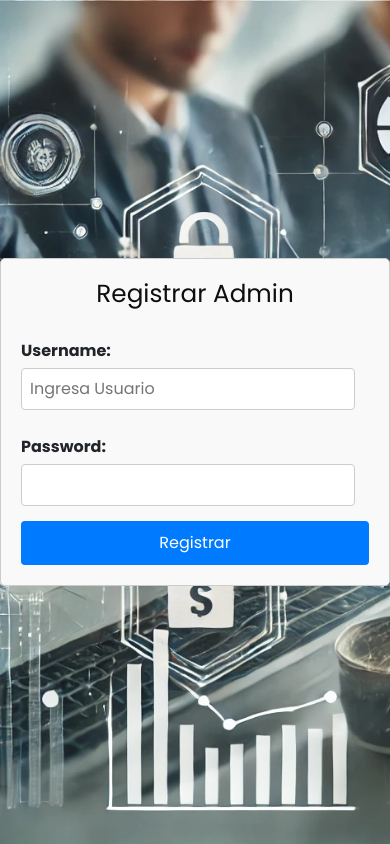
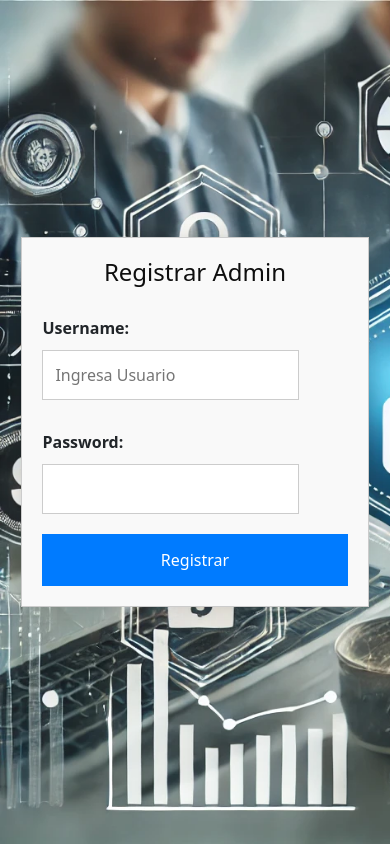
Before and after one commit to NestorErazo/PagaDiario, a React (Create React App) app: page /register in a window 390 px wide. Built offline with nearby package versions, Linux system fonts and the light colour scheme; the HTML template or start-up script is replaced by a standard one.

Commit message:
actulizacion css responce

```diff
--- a/public/index.html
+++ b/public/index.html
@@ -3,6 +3,7 @@
   <head>
     <meta charset="utf-8" />
     <link rel="icon" href="%PUBLIC_URL%/favicon.ico" />
+    <meta name="viewport" content="width=device-width, initial-scale=1.0">
     <meta name="viewport" content="width=device-width, initial-scale=1" />
     <meta name="theme-color" content="#000000" />
     <meta
--- a/src/components/CreditForm.css
+++ b/src/components/CreditForm.css
@@ -1,3 +1,13 @@
+@import url('https://cdn.jsdelivr.net/npm/bootstrap@5.3.3/dist/css/bootstrap.min.css');
+
+/* Estilos específicos para CreditForm */
+.credit-form {
+  padding: 20px;
+  background-color: #fff;
+  border-radius: 8px;
+  box-shadow: 0px 4px 8px rgba(0, 0, 0, 0.1);
+}
+
 .credit-form-container {
   max-width: 600px; /* Máxima anchura del formulario */
   margin: 0 auto; /* Centra el formulario */
@@ -14,7 +24,7 @@ h2 {
 }
 
 .credit-form {
-  display: flexbox; /* Usa flexbox */
+  display: flex; /* Usa flexbox */
   flex-direction: column; /* Coloca los elementos en columna */
 }
 
@@ -32,6 +42,7 @@ label {
   font-size: 14px; /* Tamaño de fuente */
 }
 
+/* Detalles del usuario */
 .user-details {
   margin-top: 15px; /* Espaciado superior */
   padding: 10px; /* Espaciado interno */
@@ -54,3 +65,56 @@ label {
 .submit-button:hover {
   background-color: #45a049; /* Color al pasar el mouse */
 }
+
+/* Estilos responsivos */
+
+/* Para pantallas pequeñas (móviles) */
+@media only screen and (max-width: 600px) {
+  .credit-form-container {
+    max-width: 90%; /* Aumenta el ancho del formulario en móviles */
+    margin: 20px auto; /* Reduce el espacio superior/inferior */
+    padding: 20px; /* Reduce el padding interno */
+    border: 5px solid #ccc; /* Reduce el borde */
+  }
+
+  h2 {
+    font-size: 1.5rem; /* Reduce el tamaño de la fuente en móviles */
+    margin-bottom: 20px;
+  }
+
+  .select-user,
+  .input-field {
+    font-size: 14px; /* Tamaño de fuente para inputs */
+  }
+
+  .submit-button {
+    font-size: 14px; /* Reduce el tamaño del texto en el botón */
+  }
+}
+
+/* Para tabletas */
+@media only screen and (min-width: 601px) and (max-width: 1024px) {
+  .credit-form-container {
+    max-width: 80%; /* Aumenta el ancho del formulario en tabletas */
+  }
+
+  h2 {
+    font-size: 1.8rem; /* Ajusta el tamaño de la fuente */
+  }
+
+  .select-user,
+  .input-field {
+    font-size: 15px; /* Ajusta el tamaño de la fuente */
+  }
+
+  .submit-button {
+    font-size: 15px; /* Ajusta el tamaño del texto */
+  }
+}
+
+/* Para pantallas grandes (monitores) */
+@media only screen and (min-width: 1025px) {
+  .credit-form-container {
+    max-width: 600px; /* Mantiene el ancho original para pantallas grandes */
+  }
+}
--- a/src/components/Menu.css
+++ b/src/components/Menu.css
@@ -1,14 +1,14 @@
-/* src/components/Menu.css */
+@import url('https://cdn.jsdelivr.net/npm/bootstrap@5.3.3/dist/css/bootstrap.min.css');
 
 .menu-container {
-    padding: 20px;
+    padding: 25px;
     background-color: #f8f9fa; /* Fondo claro para el menú */
 }
 
 .navbar {
     background-color: #007bff; /* Color de fondo azul para la barra de navegación */
-    padding: 15px; /* Aumenta el padding para una barra más alta */
-    border-radius: 5px;
+    padding: 10px; /* Aumenta el padding para una barra más alta */
+    border-radius: 10px;
 }
 
 .navbar ul {
@@ -16,6 +16,7 @@
     margin: 0;
     padding: 0;
     display: flex; /* Flex para que los elementos estén en línea */
+    flex-wrap: wrap; /* Permitir que los elementos se ajusten a la línea siguiente si es necesario */
 }
 
 .navbar li {
@@ -23,19 +24,69 @@
 }
 
 .navbar li a {
-    color: white; /* Color del texto */
+    color: rgb(4, 238, 16); /* Color del texto */
     text-decoration: none; /* Sin subrayado */
     font-weight: bold;
     font-size: 30px; /* Aumenta el tamaño de la fuente */
-    padding: 10px 15px; /* Añade padding para aumentar el área de clic */
+    padding: 20px 15px; /* Añade padding para aumentar el área de clic */
 }
 
 /* Aumentar el tamaño de los íconos */
 .icon {
     font-size: 35px; /* Cambia el tamaño de los íconos aquí */
-    margin-left: 8px; /* Espacio entre el texto y el ícono */
+    margin-left: 5px; /* Espacio entre el texto y el ícono */
 }
 
 .navbar li a:hover {
     text-decoration: underline; /* Subrayar al pasar el ratón */
 }
+
+/* Estilos responsivos */
+
+/* Para pantallas pequeñas (móviles) */
+@media only screen and (max-width: 600px) {
+    .navbar {
+        padding: 15px; /* Reduce el padding para pantallas pequeñas */
+    }
+
+    .navbar ul {
+        flex-direction: column; /* Cambia a columna para que se vea bien en móviles */
+        align-items: center; /* Centra los elementos */
+    }
+
+    .navbar li {
+        margin-right: 0; /* Elimina el margen a la derecha */
+        margin-bottom: 10px; /* Añade espacio entre los elementos */
+    }
+
+    .navbar li a {
+        font-size: 24px; /* Reduce el tamaño de fuente en móviles */
+        padding: 15px; /* Ajusta el padding */
+    }
+
+    .icon {
+        font-size: 25px; /* Reduce el tamaño de los íconos */
+    }
+}
+
+/* Para tabletas */
+@media only screen and (min-width: 601px) and (max-width: 1024px) {
+    .navbar {
+        padding: 20px; /* Ajusta el padding para tabletas */
+    }
+
+    .navbar li a {
+        font-size: 28px; /* Tamaño de fuente ligeramente menor para tabletas */
+    }
+}
+
+/* Para pantallas grandes (monitores) */
+@media only screen and (min-width: 1025px) {
+    .navbar {
+        padding: 10px; /* Mantiene el padding original para pantallas grandes */
+    }
+
+    .navbar li a {
+        font-size: 30px; /* Tamaño de fuente para pantallas grandes */
+    }
+}
--- a/src/components/Register.css
+++ b/src/components/Register.css
@@ -1,14 +1,17 @@
 .register-container {
-    max-width: 400px;
-    margin: 20px auto;
-    padding: 20px;
+    max-width: 600px; /* Aumenta el ancho del formulario */
+    margin: 40px auto; /* Aumenta el espacio superior/inferior */
+    padding: 30px; /* Aumenta el padding interno */
     border: 1px solid #ccc;
-    border-radius: 5px;
+    border-radius: 0; /* Bordes rectos */
     background-color: #f9f9f9;
+    box-shadow: 0 0 15px rgba(0, 0, 0, 0.1); /* Sombras más grandes */
 }
 
 .register-container h2 {
     text-align: center;
+    font-size: 2rem; /* Aumenta el tamaño de la fuente */
+    margin-bottom: 30px;
 }
 
 .register-container form {
@@ -17,23 +20,33 @@
 }
 
 .register-container label {
-    margin-bottom: 5px;
+    margin-bottom: 10px;
+    font-size: 1.1rem; /* Aumenta el tamaño de los labels */
+    font-weight: bold;
 }
 
 .register-container input {
-    margin-bottom: 15px;
-    padding: 8px;
+    margin-bottom: 20px;
+    padding: 12px; /* Aumenta el padding para inputs más grandes */
     border: 1px solid #ccc;
-    border-radius: 4px;
+    border-radius: 0; /* Bordes rectos */
+    font-size: 1.2rem; /* Aumenta el tamaño del texto en los inputs */
+    transition: border-color 0.3s ease;
+}
+
+.register-container input:focus {
+    border-color: #007bff;
 }
 
 .register-container button {
-    padding: 10px;
+    padding: 14px; /* Botones más grandes */
     background-color: #007bff;
     color: white;
     border: none;
-    border-radius: 4px;
+    border-radius: 0;
+    font-size: 1.2rem; /* Texto del botón más grande */
     cursor: pointer;
+    transition: background-color 0.3s ease;
 }
 
 .register-container button:hover {
@@ -43,9 +56,69 @@
 .success-message {
     color: green;
     text-align: center;
+    font-weight: bold;
+    margin-top: 20px;
+    font-size: 1.2rem; /* Mensaje más grande */
 }
 
 .error-message {
     color: red;
     text-align: center;
+    font-weight: bold;
+    margin-top: 20px;
+    font-size: 1.2rem; /* Mensaje más grande */
 }
+
+/* Estilos responsivos */
+
+/* Para pantallas pequeñas (móviles) */
+@media only screen and (max-width: 600px) {
+    .register-container {
+        max-width: 90%; /* Aumenta el ancho del formulario en móviles */
+        margin: 20px auto; /* Reduce el espacio superior/inferior */
+        padding: 20px; /* Reduce el padding interno */
+    }
+
+    .register-container h2 {
+        font-size: 1.5rem; /* Reduce el tamaño de la fuente en móviles */
+        margin-bottom: 20px;
+    }
+
+    .register-container label {
+        font-size: 1rem; /* Reduce el tamaño de los labels */
+    }
+
+    .register-container input {
+        font-size: 1rem; /* Reduce el tamaño del texto en los inputs */
+    }
+
+    .register-container button {
+        font-size: 1rem; /* Reduce el tamaño del texto en el botón */
+    }
+
+    .success-message, .error-message {
+        font-size: 1rem; /* Reduce el tamaño del mensaje */
+    }
+}
+
+/* Para tabletas */
+@media only screen and (min-width: 601px) and (max-width: 1024px) {
+    .register-container {
+        max-width: 80%; /* Aumenta el ancho del formulario en tabletas */
+    }
+
+    .register-container h2 {
+        font-size: 1.8rem; /* Ajusta el tamaño de la fuente */
+    }
+
+    .register-container input, .register-container button {
+        font-size: 1.1rem; /* Ajusta el tamaño del texto */
+    }
+}
+
+/* Para pantallas grandes (monitores) */
+@media only screen and (min-width: 1025px) {
+    .register-container {
+        max-width: 600px; /* Mantiene el ancho original para pantallas grandes */
+    }
+}
--- a/src/index.css
+++ b/src/index.css
@@ -5,6 +5,12 @@
   box-sizing: 0;
 
 }
+
+img {
+  max-width: 100%; /* Para que las imágenes nunca excedan el contenedor */
+  height: auto;
+}
+
 
 body {
 
@@ -24,3 +30,9 @@ code {
   font-family: source-code-pro, Menlo, Monaco, Consolas, 'Courier New',
     monospace;
 }
+
+.grid-container {
+  display: grid;
+  grid-template-columns: repeat(auto-fit, minmax(200px, 1fr)); /* Se adapta a diferentes tamaños de pantalla */
+  gap: 20px;
+}
```
Also changed, not shown: src/components/LoginForm.css (+98 -21 lines).
